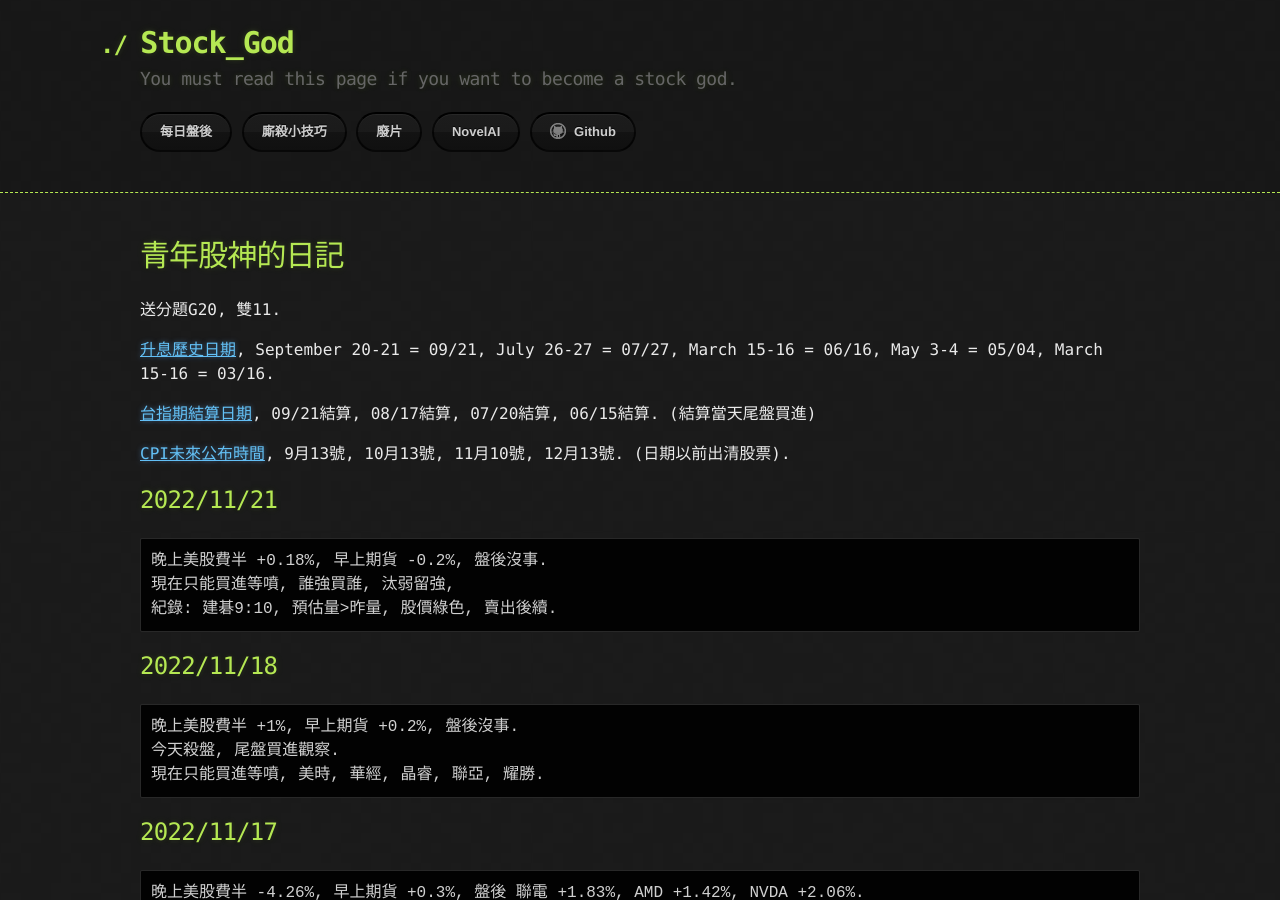
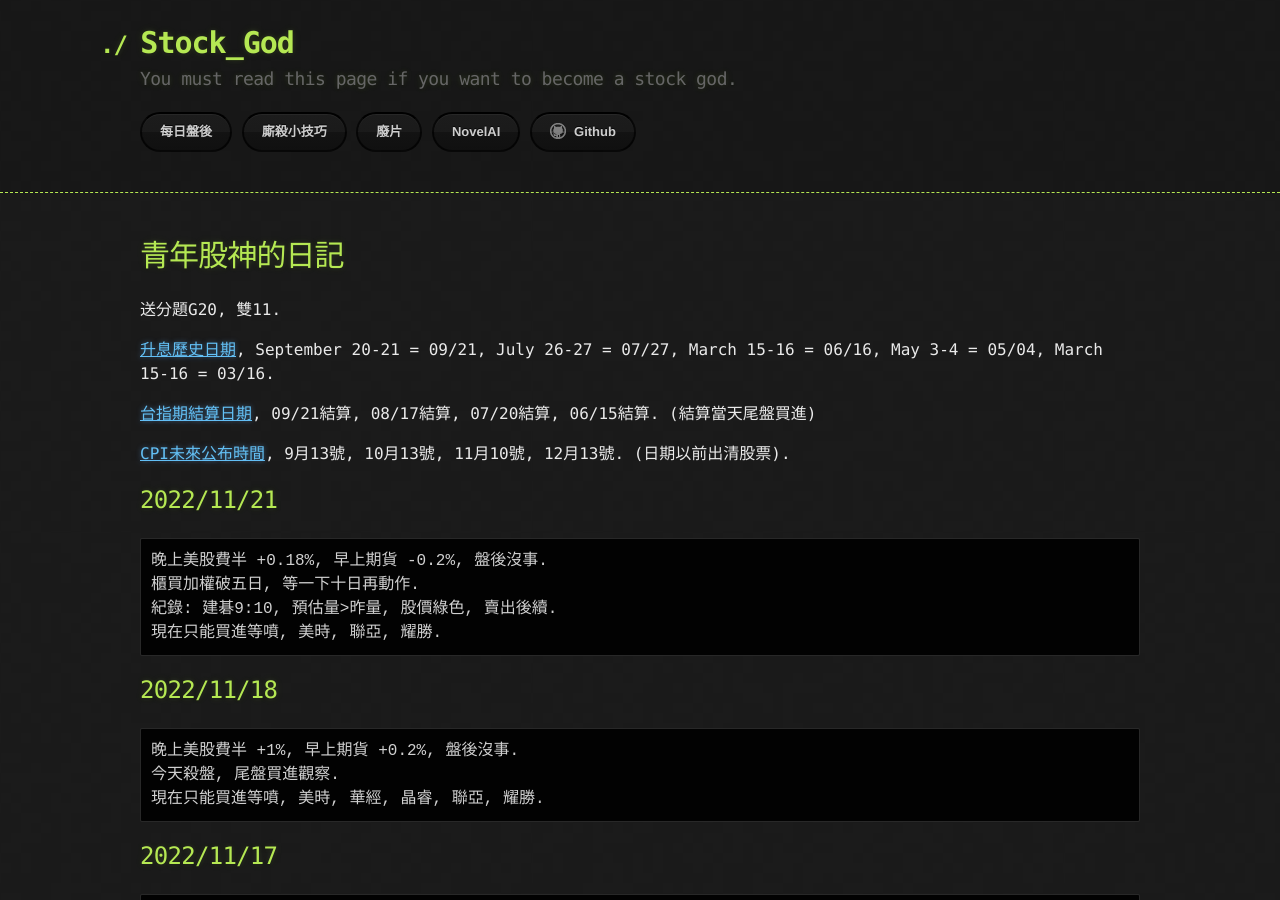
Before and after one commit to lepg5487/Stock_God, a Jekyll site: the page built from index.md, in a window 1280 px wide and 900 px high. Built offline with Jekyll 4.4.1, drawn with Linux system fonts in a browser that asks for light colours; our own code applies the rules of GitHub Pages for plain Markdown files.

Commit message:
Update index.md

````diff
--- a/index.md
+++ b/index.md
@@ -15,8 +15,9 @@ layout: testlayouts
 ## 2022/11/21
 ```
 晚上美股費半 +0.18%, 早上期貨 -0.2%, 盤後沒事.
-現在只能買進等噴, 誰強買誰, 汰弱留強,
+櫃買加權破五日, 等一下十日再動作.
 紀錄: 建碁9:10, 預估量>昨量, 股價綠色, 賣出後續.
+現在只能買進等噴, 美時, 聯亞, 耀勝.
 ```
 
 ## 2022/11/18
````
